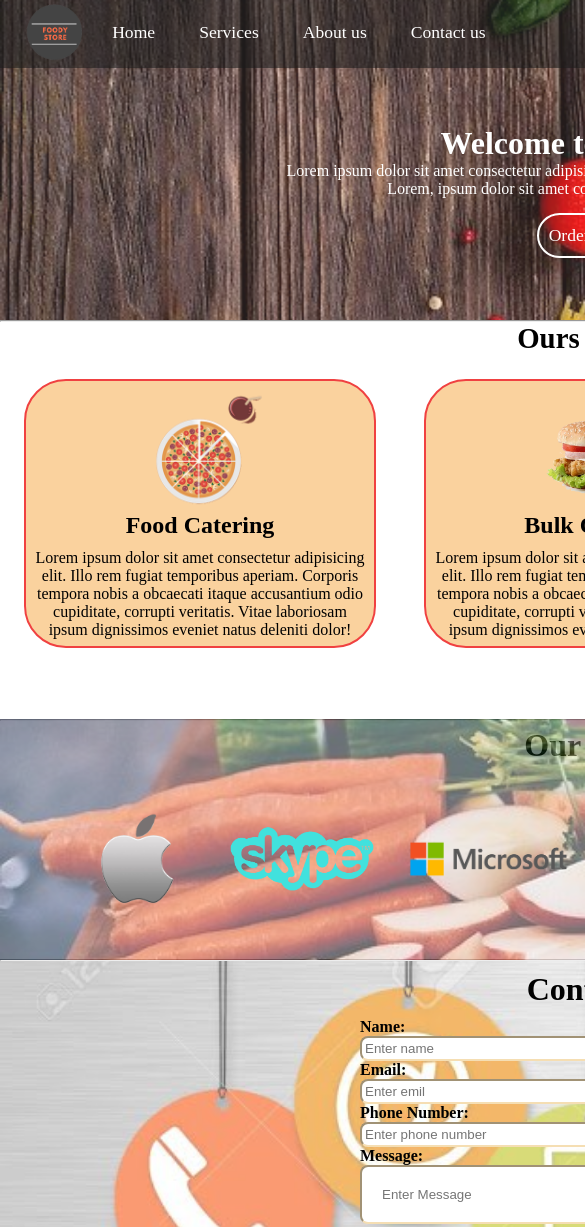
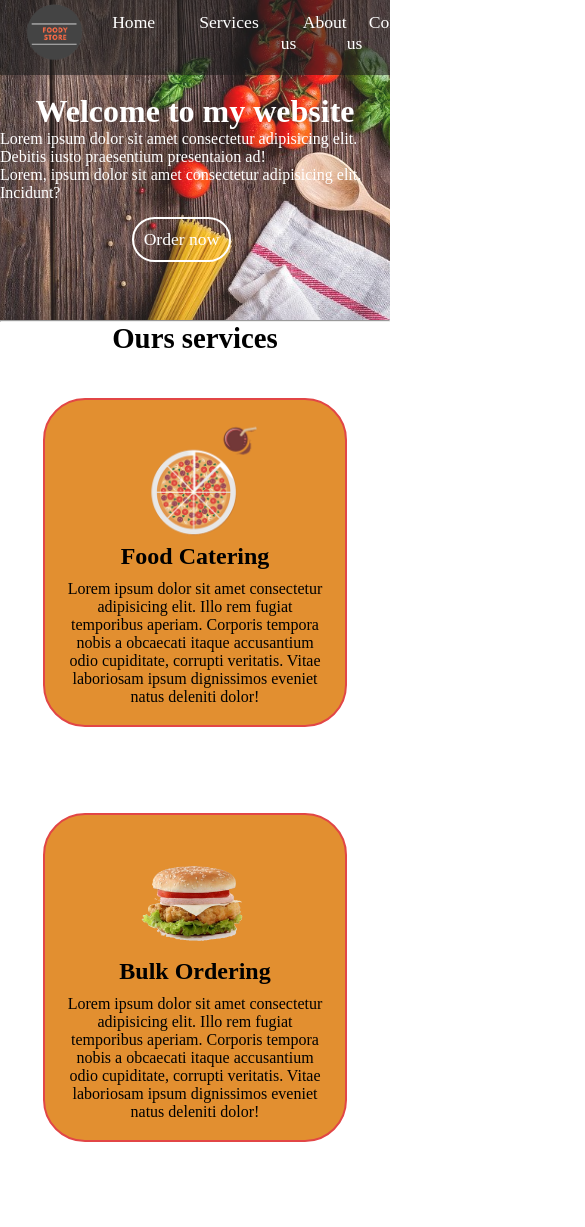
Before and after one commit to Nikhil9hac/foodrental.github.io, a plain HTML site: page index.html in a window 390 px wide. Shown: the top 1227 px of the page, 585 px wide, since content can reach past the window. Drawn offline with Linux system fonts and the light colour scheme.

Commit message:
Update index.html

```diff
--- a/index.html
+++ b/index.html
@@ -31,7 +31,7 @@ header{
     content: '';
     position: absolute;
     width: 100%;
-    height: 78px;
+    height: 93px;
     z-index: -1;
     margin-bottom: 20px;
     opacity: 0.58;
@@ -96,12 +96,12 @@ main{
 
 }
 .main2 div{
-    border: 2px rgb(240, 65, 65) solid;
+    border: 2px rgb(226, 70, 70) solid;
     padding: 7px;
     border-radius: 42px;
     text-align: center;
     margin: 24px;
-    background-color: rgb(250, 210, 158);
+    background-color: rgb(226, 143, 48);
 }
 .main2 div img{
     height: 120px;
@@ -227,19 +227,23 @@ footer::before{
 }
 
 @media only screen and (max-width: 1108px){
-    body{
-    width: 1200px;
-}
-header > .container::before{
-    width: 1200px;
-}
-body> section::before{
-    width: 1200px;
-}
-body> footer::before{
-    width: 1200px;
-}
-
+    main{
+        height: 972px;
+    }
+    .main2{
+        flex-direction: column;
+    }
+    .company{
+        flex-wrap: wrap;
+        height: 231px;
+    }
+    body > section::before{
+    height: 326px;
+    }
+    .main2 div{
+        margin: 43px;
+        padding: 19px;
+    }
 }
 
     </style>
```
